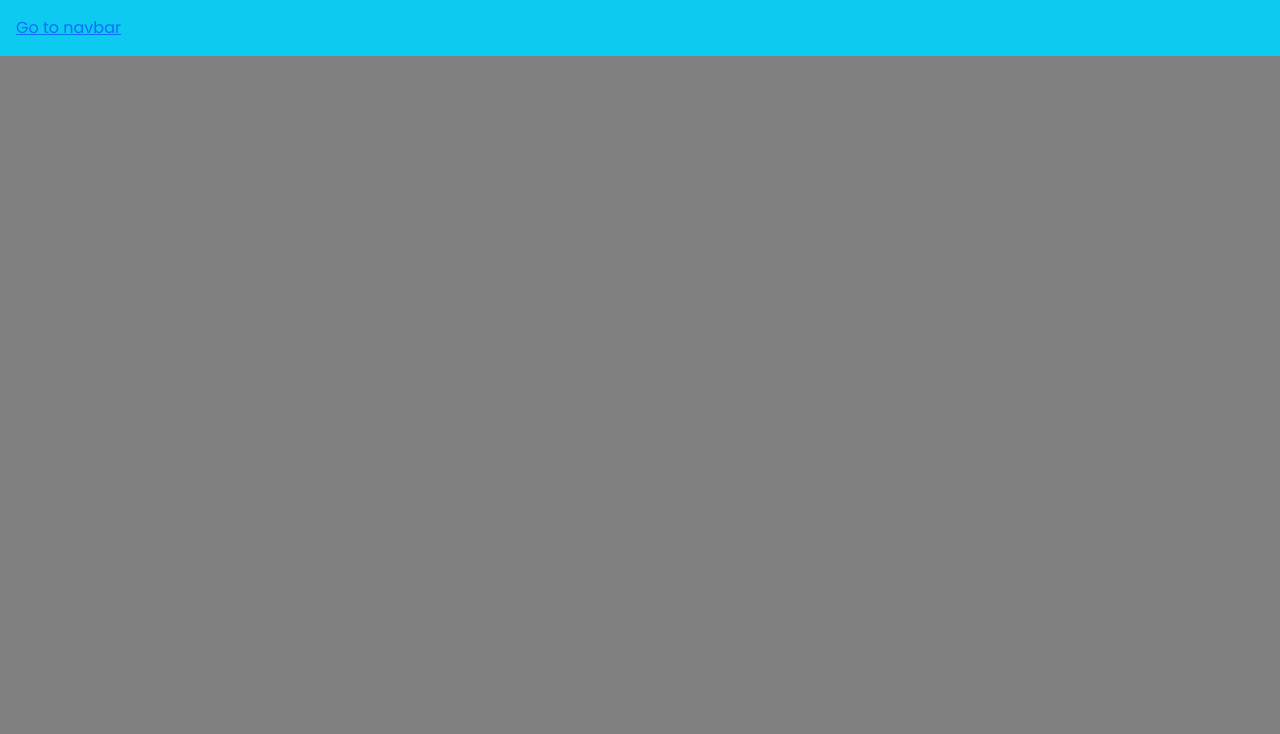
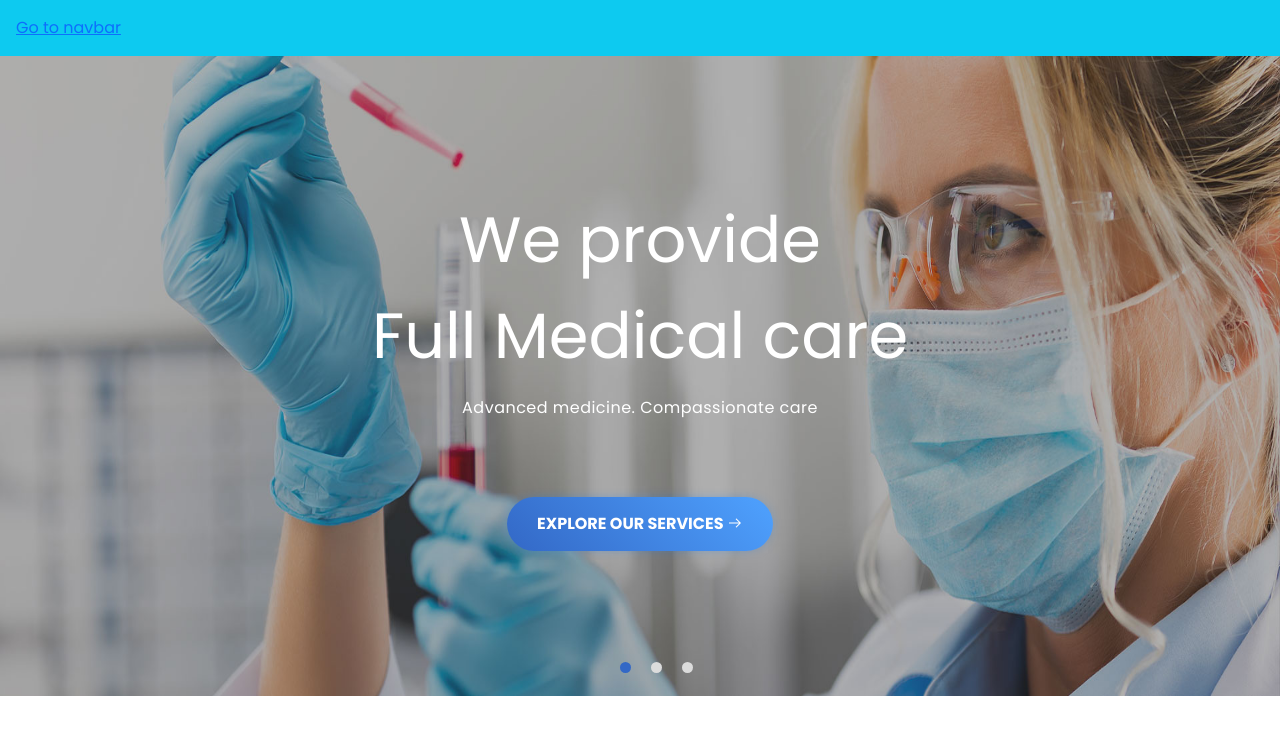
Before and after one commit to TAHiRLI/Medlab_Design, a website: page Index.html in a window 1280 px wide. Drawn offline with nearby package versions, Linux system fonts and the light colour scheme.

Commit message:
Slider sub responsive done

```diff
--- /dev/null
+++ b/Assets/Js/slider.js
@@ -0,0 +1,12 @@
+
+$(document).ready(function () {
+    $('.mainSlider').slick({
+        dots: true,
+        dotClass:'slick-dots',
+        infinite: true,
+        speed: 500,
+        fade: true,
+        cssEase: 'linear',
+        arrows:false
+    });
+});
--- a/Assets/Scss/Main.scss
+++ b/Assets/Scss/Main.scss
@@ -1,13 +1,15 @@
 // Fonts
 @import url('https://fonts.googleapis.com/css2?family=Poppins:ital,wght@0,100;0,200;0,300;0,400;0,500;0,600;0,700;0,800;0,900;1,100;1,200;1,300;1,400;1,500;1,600;1,700;1,800;1,900&display=swap');
+@import "../../node_modules/bootstrap/scss/bootstrap.scss";
 
 @import 'Partials/variables';
 
+
+// components
 @import 'Partials/navbar';
-@import "../../node_modules/bootstrap/scss/bootstrap.scss";
+@import 'Partials/mainSlide';
 
 body{
-    background-color: gray;
     font-size: 16px;
     font-family: "Poppins", sans-serif;
 }
--- /dev/null
+++ b/Assets/Scss/Partials/_mainSlide.scss
@@ -0,0 +1,130 @@
+.mainSlider {
+  &_item {
+    background-size: contain;
+    background-repeat: no-repeat;
+    width: 100%;
+    .holder {
+      width: 100%;
+      height: 80vh;
+      background-color: red;
+      img {
+        z-index: 1;
+        height: 100%;
+        width: 100%;
+      }
+    }
+
+    &_content {
+      width: 100%;
+      z-index: 2;
+      height: 100%;
+      &_title {
+        font-size: 4rem;
+        text-align: center;
+        font-weight: 400;
+        color: white;
+      }
+      &_desc {
+        line-height: 1em;
+        font-size: 1rem;
+        color: white;
+        font-weight: 400;
+        letter-spacing: 0.03rem;
+      }
+
+      .button-87 {
+        margin: 10px;
+        margin-top: 65px;
+        padding: 15px 30px;
+        text-align: center;
+        text-transform: uppercase;
+        transition: 0.5s;
+        background-size: 200% auto;
+        color: white;
+        border-radius: 10px;
+        display: block;
+        border: 0px;
+        text-decoration: none;
+        font-weight: 700;
+        box-shadow: 0px 0px 14px -7px #197df0;
+        background-image: linear-gradient(
+          45deg,
+          $baseColor 0%,
+          #4d9efb 51%,
+          $baseColor 100%
+        );
+        cursor: pointer;
+        user-select: none;
+        -webkit-user-select: none;
+        touch-action: manipulation;
+
+        &:active {
+          transform: scale(0.95);
+        }
+        &:hover {
+          background-position: right center;
+          color: #fff;
+          text-decoration: none;
+        }
+      }
+    }
+  }
+
+  .slick-dots {
+    text-align: center;
+    list-style: none;
+    position: absolute;
+    bottom: 2vh;
+    width: 100%;
+    margin: 0;
+    li {
+      display: inline-block;
+      margin: 0 10px;
+      button {
+        border-radius: 50%;
+        overflow: hidden;
+        padding: 0;
+        border: 0;
+        color: transparent;
+        width: 11px;
+        height: 11px;
+        background-color: gainsboro;
+      }
+    }
+
+    .slick-active button {
+      background-color: $baseColor;
+    }
+  }
+}
+
+
+
+@media (max-width: 1080px) {
+  .mainSlider {
+    .holder {
+      height: 70vh;
+    }
+  }
+}
+ @media (max-width: 920px) {
+  .mainSlider {
+    .holder {
+      height: 60vh;
+    }
+  }
+}
+@media (max-width: 678px) {
+    .mainSlider {
+      .holder {
+        height: 45vh;
+      }
+    }
+  }
+  @media (max-width: 400px) {
+    .mainSlider {
+      .holder {
+        height: 25vh;
+      }
+    }
+  }
--- a/Index.html
+++ b/Index.html
@@ -1,15 +1,120 @@
 <!DOCTYPE html>
 <html lang="en">
-<head>
-    <link rel="stylesheet" href="Assets/css/Main.css">
-    <meta charset="UTF-8">
-    <meta http-equiv="X-UA-Compatible" content="IE=edge">
-    <meta name="viewport" content="width=device-width, initial-scale=1.0">
+  <head>
+    <meta charset="UTF-8" />
+    <meta http-equiv="X-UA-Compatible" content="IE=edge" />
+    <meta name="viewport" content="width=device-width, initial-scale=1.0" />
+
+    <link
+      rel="stylesheet"
+      type="text/css"
+      href="//cdn.jsdelivr.net/npm/slick-carousel@1.8.1/slick/slick.css"
+    />
+    <link
+      rel="stylesheet"
+      href="https://maxst.icons8.com/vue-static/landings/line-awesome/line-awesome/1.3.0/css/line-awesome.min.css"
+    />
+    <link rel="stylesheet" href="" />
+
+    <link rel="stylesheet" href="Assets/css/Main.css" />
     <title>Medlab</title>
-</head>
-<body>
+  </head>
+  <body>
     <div class="p-3 bg-info">
-        <a href="Components/_Navbar.html">Go to navbar</a>
+      <a href="Components/_Navbar.html">Go to navbar</a>
     </div>
-</body>
+
+    <div class="mainSlider position-relative">
+      <!-- slide  -->
+      <div class="mainSlider_item d-flex justify-content-center">
+        <div class="holder">
+          <img
+            src="/Assets/Uploads/Sliders/slide-01.jpg"
+            alt=""
+            class="mainSlider_item_image"
+          />
+        </div>
+        <div
+          class="mainSlider_item_content d-flex flex-column align-items-center justify-content-center position-absolute"
+        >
+          <p class="mainSlider_item_content_title">
+            We provide <br />
+            Full Medical care
+          </p>
+          <p class="mainSlider_item_content_desc">
+            Advanced medicine. Compassionate care
+          </p>
+          <a
+            href="#"
+            class="mainSlider_item_content_button rounded-pill button-87"
+            >Explore Our Services <i class="las la-arrow-right"></i
+          ></a>
+        </div>
+      </div>
+      <!-- slide  -->
+      <div class="mainSlider_item d-flex justify-content-center">
+        <div class="holder">
+          <img
+            src="/Assets/Uploads/Sliders/slide-02.jpg"
+            alt=""
+            class="mainSlider_item_image"
+          />
+        </div>
+        <div
+          class="mainSlider_item_content d-flex flex-column align-items-center justify-content-center position-absolute"
+        >
+          <p class="mainSlider_item_content_title">
+            We provide <br />
+            Full Medical care
+          </p>
+          <p class="mainSlider_item_content_desc">
+            Advanced medicine. Compassionate care
+          </p>
+          <a
+            href="#"
+            class="mainSlider_item_content_button rounded-pill button-87"
+            >Explore Our Services <i class="las la-arrow-right"></i
+          ></a>
+        </div>
+      </div>
+      <!-- slide  -->
+      <div class="mainSlider_item d-flex justify-content-center">
+        <div class="holder">
+          <img
+            src="/Assets/Uploads/Sliders/slide-03.jpg"
+            alt=""
+            class="mainSlider_item_image"
+          />
+        </div>
+        <div
+          class="mainSlider_item_content d-flex flex-column align-items-center justify-content-center position-absolute"
+        >
+          <p class="mainSlider_item_content_title">
+            We provide <br />
+            Full Medical care
+          </p>
+          <p class="mainSlider_item_content_desc">
+            Advanced medicine. Compassionate care
+          </p>
+          <a
+            href="#"
+            class="mainSlider_item_content_button rounded-pill button-87"
+            >Explore Our Services <i class="las la-arrow-right"></i
+          ></a>
+        </div>
+      </div>
+
+      <!-- End -->
+    </div>
+
+    <!-- Jquery -->
+    <script src="https://code.jquery.com/jquery-3.5.1.min.js"></script>
+    <!-- Slick Slide -->
+    <script
+      type="text/javascript"
+      src="//cdn.jsdelivr.net/npm/slick-carousel@1.8.1/slick/slick.min.js"
+    ></script>
+    <!-- Slick Settings -->
+    <script type="module" src="Assets/Js/slider.js"></script>
+  </body>
 </html>
--- a/package.json
+++ b/package.json
@@ -18,6 +18,7 @@
   "homepage": "https://github.com/TAHiRLI/Medlab_Design#readme",
   "dependencies": {
     "bootstrap": "^5.0.0",
+    "jquery": "^3.6.3",
     "line-awesome": "^1.3.0"
   }
 }
```
Also changed, not shown: Assets/Uploads/Sliders/slide-01.jpg (added), Assets/Uploads/Sliders/slide-02.jpg (added), Assets/Uploads/Sliders/slide-03.jpg (added), Assets/css/Main.css, 2 other files.
